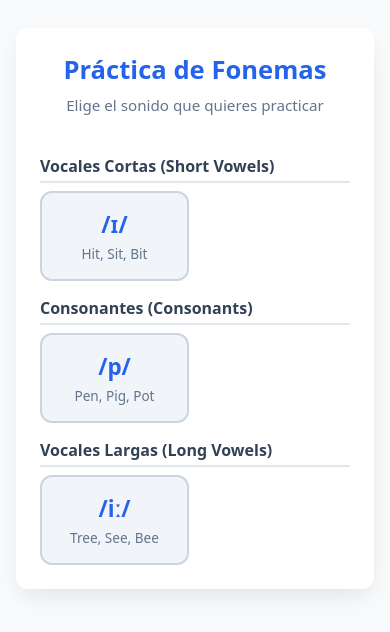
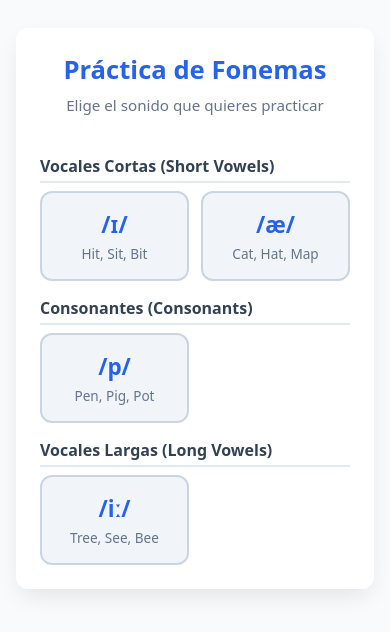
Before and after one commit to juandagarre/Fonemas, a plain HTML site: page index.html in a window 390 px wide. Shown: the part 114-746 px from the top of the page. Drawn offline with Linux system fonts and the light colour scheme.

Commit message:
Add new phoneme '/æ/' with associated words

```diff
--- a/index.html
+++ b/index.html
@@ -290,7 +290,7 @@
         // BASE DE DATOS DE FONEMAS
         // Para añadir nuevos sonidos en el futuro, solo agrégalos aquí especificando su categoría.
         const data = {
-            "/ɪ/": {
+"/ɪ/": {
                 category: "Vocales Cortas (Short Vowels)",
                 items: [
                     { word: "Hit", en: "Don't hit the glass with your spoon.", es: "No golpees el vaso con tu cuchara.", targetEn: "hit", targetEs: "golpees" },
@@ -320,7 +320,7 @@
                     { word: "Wish", en: "Make a wish before blowing out the candles.", es: "Pide un deseo antes de apagar las velas.", targetEn: "wish", targetEs: "deseo" }
                 ]
             },
-            "/p/": {
+"/p/": {
                 category: "Consonantes (Consonants)",
                 items: [
                     { word: "Pen", en: "Can I borrow your blue pen, please?", es: "¿Me prestas tu bolígrafo azul, por favor?", targetEn: "pen", targetEs: "bolígrafo" },
@@ -381,7 +381,39 @@
                     { word: "Street", en: "They live on a quiet residential street.", es: "Ellos viven en una calle residencial tranquila.", targetEn: "street", targetEs: "calle" },
                     { word: "Screen", en: "Clean the computer screen with a soft cloth.", es: "Limpia la pantalla del ordenador con un paño suave.", targetEn: "screen", targetEs: "pantalla" }
                 ]
+            },
+
+ "/æ/": {
+                category: "Vocales Cortas (Short Vowels)",
+                items: [
+                    { word: "Cat", en: "The black cat is sleeping on the sofa.", es: "El gato negro está durmiendo en el sofá.", targetEn: "cat", targetEs: "gato" },
+                    { word: "Hat", en: "He wears a warm hat in the winter.", es: "Él lleva un gorro abrigado en invierno.", targetEn: "hat", targetEs: "gorro" },
+                    { word: "Map", en: "Look at the map to find the street.", es: "Mira el mapa para encontrar la calle.", targetEn: "map", targetEs: "mapa" },
+                    { word: "Bat", en: "The baseball bat is made of strong wood.", es: "El bate de béisbol está hecho de madera fuerte.", targetEn: "bat", targetEs: "bate" },
+                    { word: "Rat", en: "A small grey rat ran across the floor.", es: "Una pequeña rata gris corrió por el suelo.", targetEn: "rat", targetEs: "rata" },
+                    { word: "Fat", en: "The friendly cat is a bit fat.", es: "El gato amigable está un poco gordo.", targetEn: "fat", targetEs: "gordo" },
+                    { word: "Sat", en: "She sat down on the wooden bench.", es: "Ella se sentó en el banco de madera.", targetEn: "sat", targetEs: "sentó" },
+                    { word: "Mat", en: "Wipe your shoes on the welcome mat.", es: "Limpia tus zapatos en el felpudo de bienvenida.", targetEn: "mat", targetEs: "felpudo" },
+                    { word: "Pan", en: "Fry the eggs in a hot pan.", es: "Fríe los huevos en una sartén caliente.", targetEn: "pan", targetEs: "sartén" },
+                    { word: "Fan", en: "Turn on the electric fan because it is hot.", es: "Enciende el ventilador eléctrico porque hace calor.", targetEn: "fan", targetEs: "ventilador" },
+                    { word: "Van", en: "They moved their furniture in a large van.", es: "Mudaron sus muebles en una furgoneta grande.", targetEn: "van", targetEs: "furgoneta" },
+                    { word: "Man", en: "The old man is reading a newspaper.", es: "El hombre anciano está leyendo un periódico.", targetEn: "man", targetEs: "hombre" },
+                    { word: "Can", en: "Can you help me carry these heavy boxes?", es: "¿Puedes ayudarme a llevar estas cajas pesadas?", targetEn: "can", targetEs: "puedes" },
+                    { word: "Ran", en: "The frightened dog ran away quickly.", es: "El perro asustado salió corriendo rápidamente.", targetEn: "ran", targetEs: "corrió" },
+                    { word: "Bag", en: "She put her books inside the leather bag.", es: "Ella metió sus libros dentro de la bolsa de cuero.", targetEn: "bag", targetEs: "bolsa" },
+                    { word: "Rag", en: "Clean the dirty table with an old rag.", es: "Limpia la mesa sucia con un trapo viejo.", targetEn: "rag", targetEs: "trapo" },
+                    { word: "Tag", en: "The price tag is still on the new shirt.", es: "La etiqueta de precio todavía está en la camisa nueva.", targetEn: "tag", targetEs: "etiqueta" },
+                    { word: "Jam", en: "I like to eat sweet strawberry jam for breakfast.", es: "Me gusta comer dulce de fresa para desayunar.", targetEn: "jam", targetEs: "mermelada" },
+                    { word: "Ham", en: "He made a delicious sandwich with ham.", es: "Él preparó un sándwich delicioso con jamón.", targetEn: "ham", targetEs: "jamón" },
+                    { word: "Yam", en: "Baked yam is a very tasty vegetable.", es: "El ñame horneado es un vegetal muy sabroso.", targetEn: "yam", targetEs: "ñame" },
+                    { word: "Cap", en: "He put on his blue cap before going out.", es: "Se puso su gorra azul antes de salir.", targetEn: "cap", targetEs: "gorra" },
+                    { word: "Tap", en: "Water is dripping from the kitchen tap.", es: "Está cayendo agua del grifo de la cocina.", targetEn: "tap", targetEs: "grifo" },
+                    { word: "Gap", en: "There is a wide gap between the two fences.", es: "Hay un espacio ancho entre las dos cercas.", targetEn: "gap", targetEs: "espacio" },
+                    { word: "Lap", en: "The cute cat fell asleep on her lap.", es: "El tierno gato se durmió en su regazo.", targetEn: "lap", targetEs: "regazo" },
+                    { word: "Wax", en: "They used colored wax to make candles.", es: "Usaron cera de colores para hacer velas.", targetEn: "wax", targetEs: "cera" }
+                ]
             }
+
 
 
 
```
